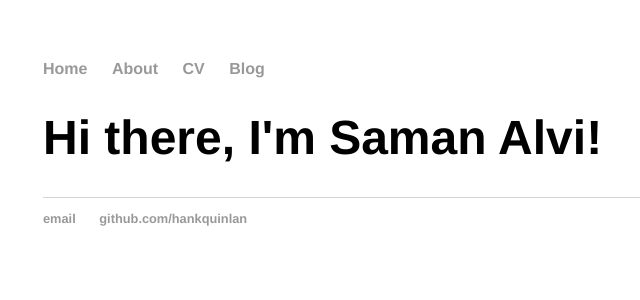
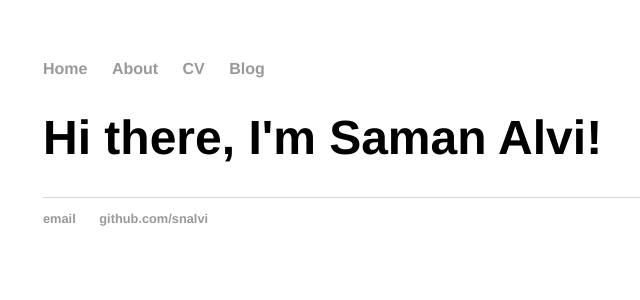
Before and after one commit to snalvi/snalvi.github.io, a Jekyll site: the page built from index.html, in a window 1280 px wide. Shown: the top 300 px of the page, without its empty margins (149-789 px from the left). Built offline with Jekyll 4.4.1, drawn with Linux system fonts in a browser that asks for light colours.

Commit message:
Updating default layout

```diff
--- a/_layouts/default.html
+++ b/_layouts/default.html
@@ -21,9 +21,9 @@
 			</div><!-- /.container -->
 			<footer>
 	    		<ul>
-	        		<li><a href="mailto:hankquinlanhub@gmail.com">email</a></li>
-	        		<li><a href="https://github.com/hankquinlan">github.com/hankquinlan</a></li>
-				</ul>
+				<li><a href="mailto:">email</a></li>
+				<li><a href="https://github.com/snalvi">github.com/snalvi</a></li>
+			</ul>
 			</footer>
 		</body>
 	</html>
```
